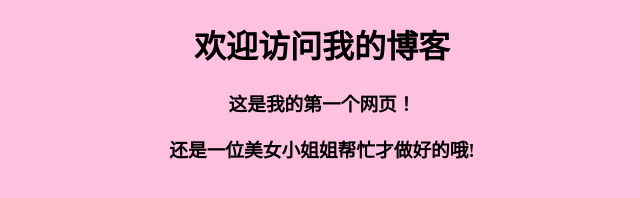
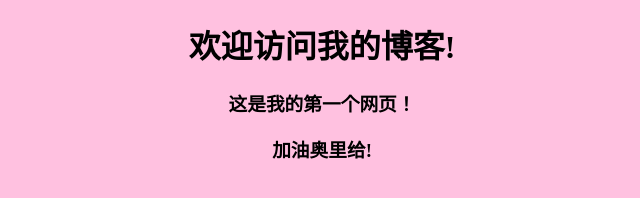
Before and after one commit to Leeyoncc/Wendy, a plain HTML site: page index.html in a window 1280 px wide. Shown: the whole page, without its empty margins (318-958 px from the left). Drawn offline with Linux system fonts and the light colour scheme.

Commit message:
Update index.html

```diff
--- a/index.html
+++ b/index.html
@@ -5,8 +5,8 @@
 <title> 欢迎访问我的博客!</title>
 </head>
 <body align=center bgcolor=#FFC1E0>
-<h1 align="center">欢迎访问我的博客</h1>
+<h1 align="center">欢迎访问我的博客!</h1>
 <p><h3>这是我的第一个网页！</h3>
-<p><h3>还是一位美女小姐姐帮忙才做好的哦!</h3>
+<p><h3>加油奥里给!</h3>
 </body >
 </html>
```
